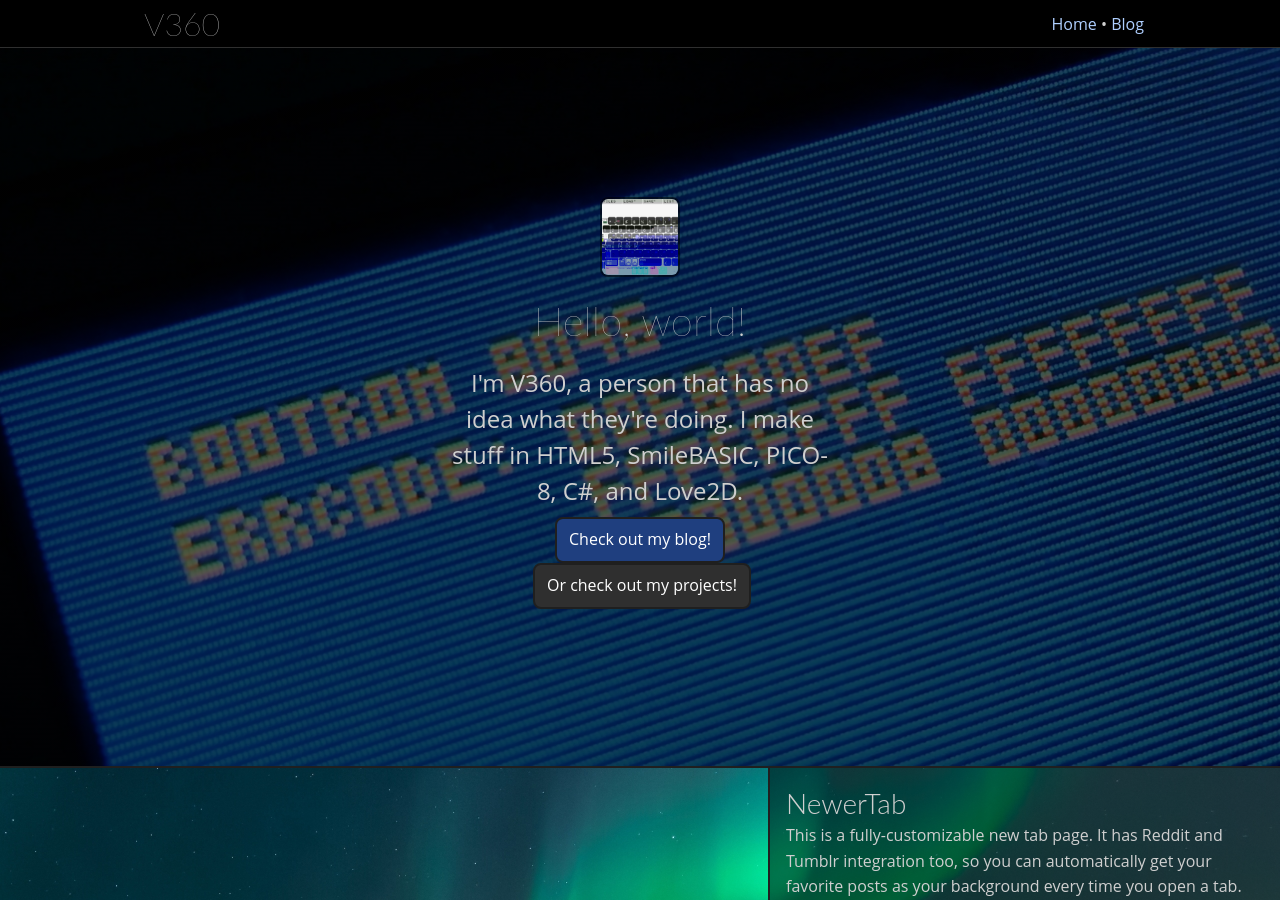
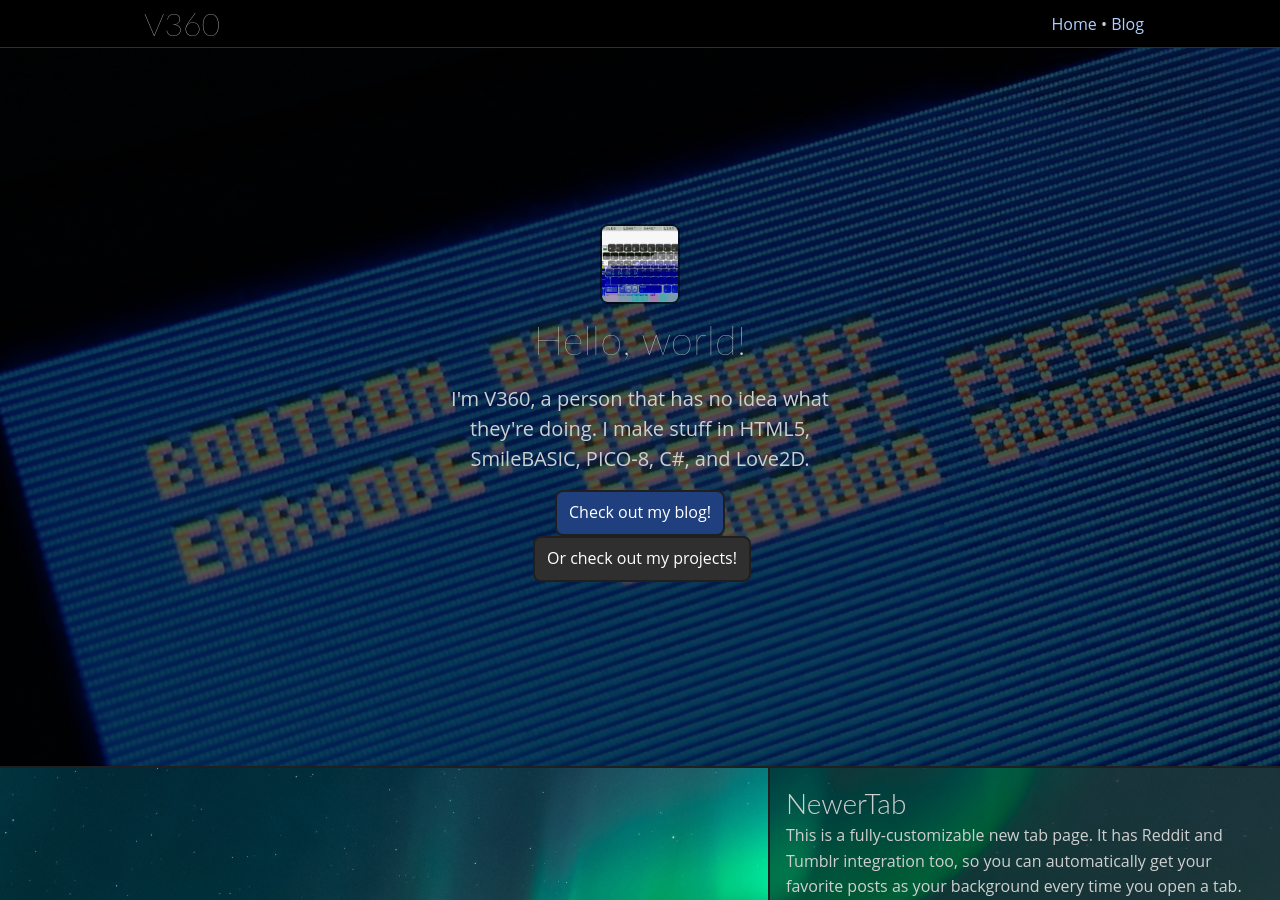
Before and after one commit to TheV360/thev360.github.io, a Jekyll site: the page built from index.html, in a window 1280 px wide and 900 px high. Built offline with Jekyll 4.4.1, drawn with Linux system fonts in a browser that asks for light colours.

Commit message:
Fixed some formatting

```diff
--- a/css/home.scss
+++ b/css/home.scss
@@ -25,14 +25,16 @@ div#superhero {
 	}
 
 	h2 {
-		margin: 1rem;
-
 		font-size: 2.5rem;
 	}
 
 	p {
-		font-size: 1.5rem;
+		font-size: 1.25rem;
 		line-height: 1.5em;
+	}
+
+	h2, p {
+		margin: .5rem;
 	}
 }
 
```
